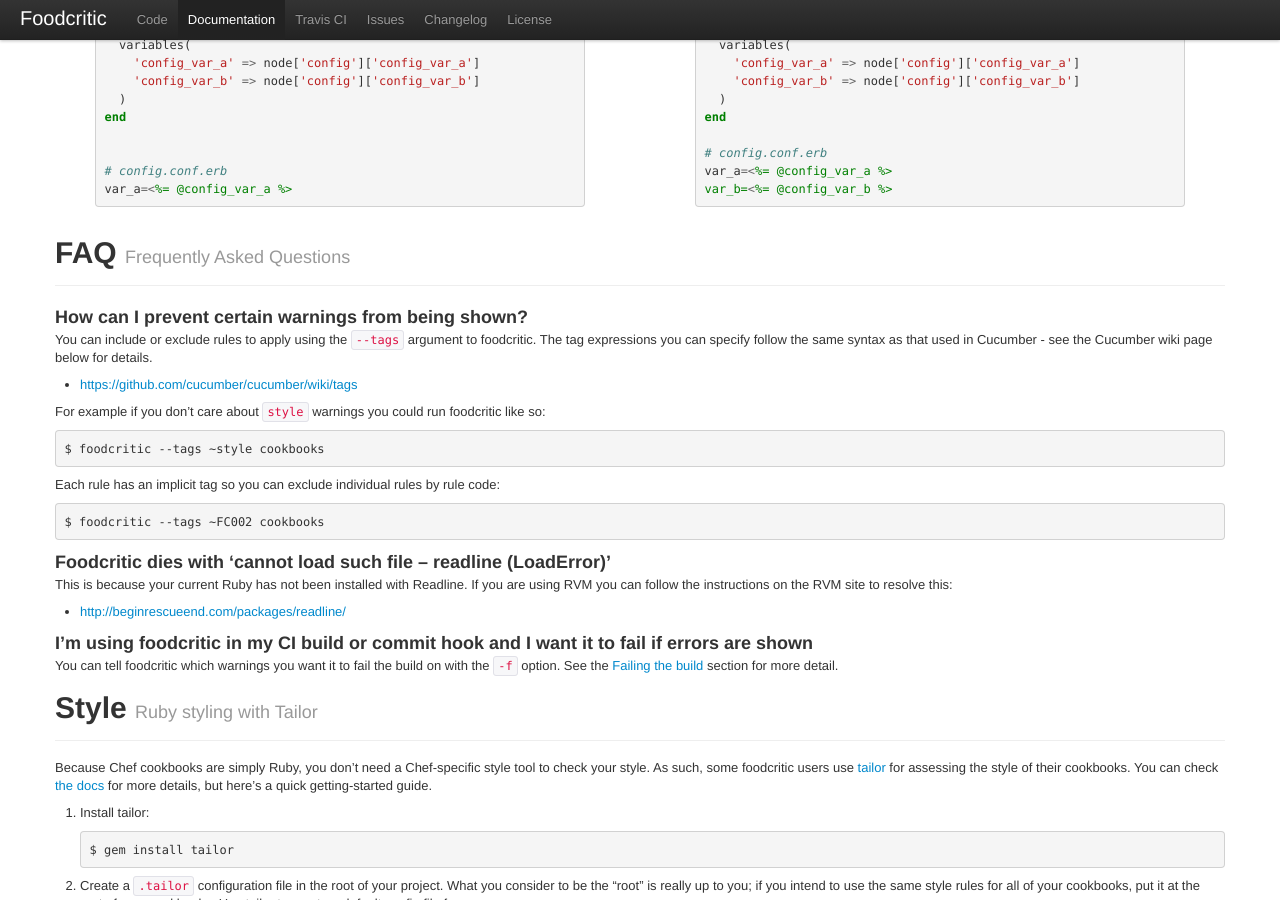
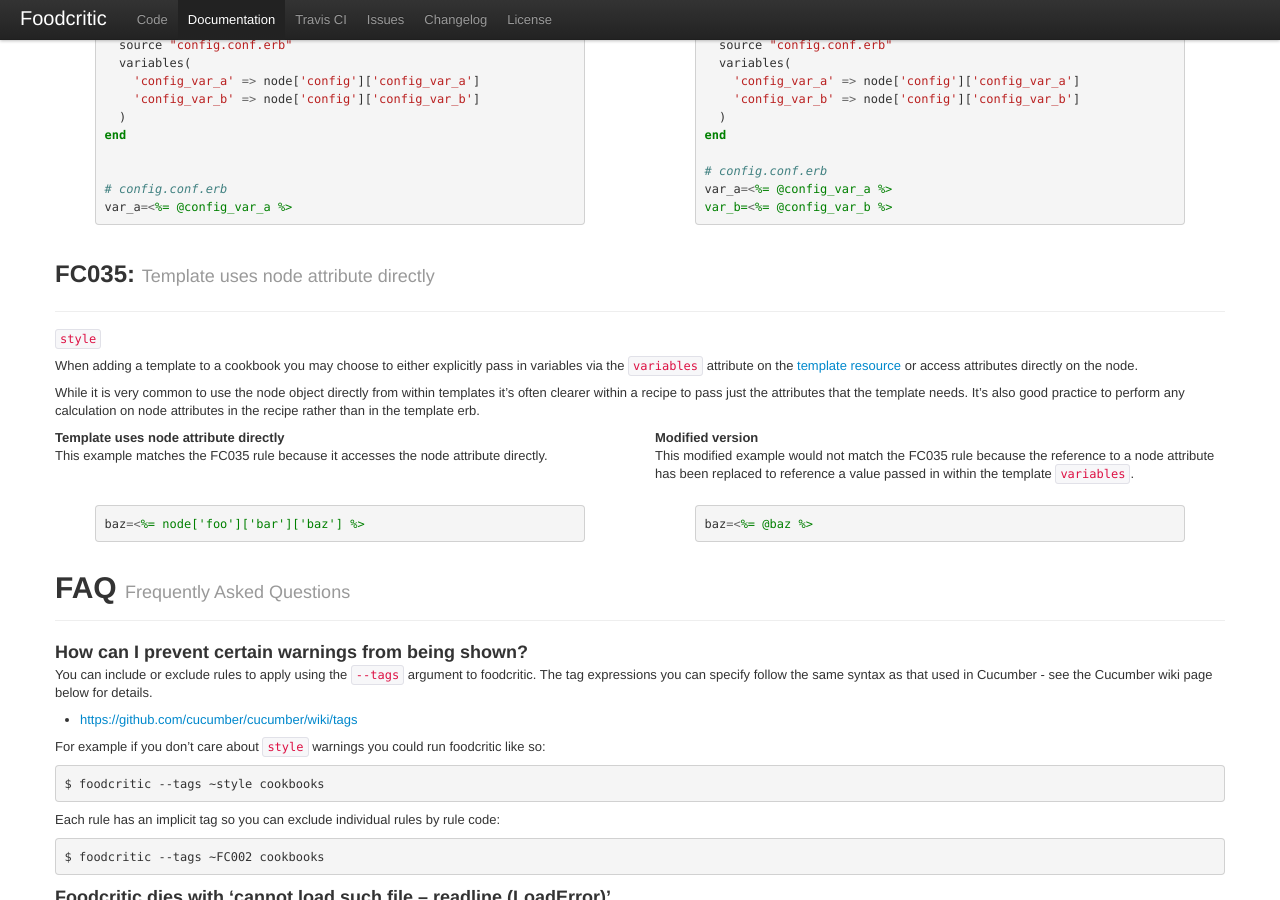
Before and after one commit to Foodcritic/foodcritic, a Jekyll site: the page built from index.html, in a window 1280 px wide and 900 px high, scrolled down 14420 px. Built offline with Jekyll 4.4.1, drawn with Linux system fonts in a browser that asks for light colours; some of the changed text lies outside the part shown.

Commit message:
FC035: Template uses node attribute directly.

```diff
--- a/index.html
+++ b/index.html
@@ -1007,6 +1007,35 @@
           # config.conf.erb
           var_a=<%= @config_var_a %>
           var_b=<%= @config_var_b %>
+  - code: FC035
+    name: Template uses node attribute directly
+    tags:
+      - style
+    summary: |
+      When adding a template to a cookbook you may choose to either explicitly
+      pass in variables via the `variables` attribute on the
+      [template resource](http://wiki.opscode.com/display/chef/Resources#Resources-Template)
+      or access attributes directly on the node.
+
+      While it is very common to use the node object directly from within
+      templates it's often clearer within a recipe to pass just the attributes
+      that the template needs. It's also good practice to perform any
+      calculation on node attributes in the recipe rather than in the template
+      erb.
+    examples:
+      - title: Template uses node attribute directly
+        text: |
+          This example matches the FC035 rule because it accesses the node
+          attribute directly.
+        code: |
+          baz=<%= node['foo']['bar']['baz'] %>
+      - title: Modified version
+        text: |
+          This modified example would not match the FC035 rule because the
+          reference to a node attribute has been replaced to reference a
+          value passed in within the template `variables`.
+        code: |
+          baz=<%= @baz %>
 
 api_methods:
   - name: attribute_access
```
